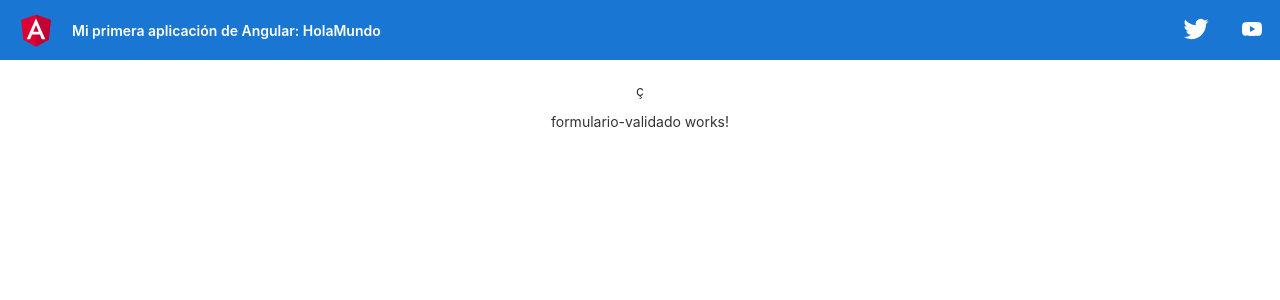
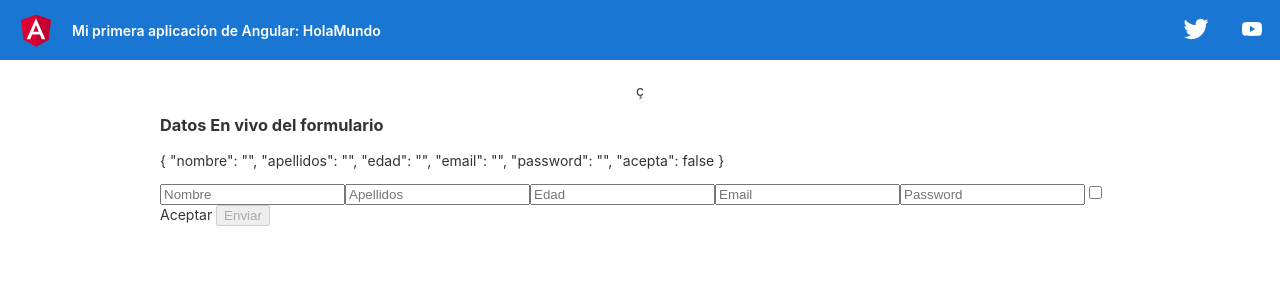
Before and after one commit to ericaarenas/ob-angular, an Angular app in the folder HolaMundo/: page / in a window 1280 px wide. Shown: the top 300 px of the page. Built offline with nearby package versions, Linux system fonts and the light colour scheme.

Commit message:
using validators

```diff
--- a/HolaMundo/src/app/components/forms/formulario-validado/formulario-validado.component.html
+++ b/HolaMundo/src/app/components/forms/formulario-validado/formulario-validado.component.html
@@ -1 +1,46 @@
-<p>formulario-validado works!</p>
+<form [formGroup]="miFormularioValidado" (submit)="enviarFormulario()">
+
+    <h3>Datos En vivo del formulario</h3>
+    <p>{{ miFormularioValidado.value | json }}</p>
+<!-- campos de formulario + mensajes de error de validación -->
+<input placeholder="Nombre" formControlName="nombre">
+<div *ngIf="miFormularioValidado.get('nombre')?.errors?.['required'] && miFormularioValidado.get('nombre')?.touched">
+    <p [ngStyle]="{color: 'tomato'}">El campo Nombre es obligatorio</p>
+</div>
+
+<input placeholder="Apellidos" formControlName="apellidos">
+
+<input type="number" placeholder="Edad" formControlName="edad">
+<div *ngIf="miFormularioValidado.get('edad')?.errors?.['required'] && miFormularioValidado.get('edad')?.touched">
+    <p [ngStyle]="{color: 'tomato'}">El campo Edad es obligatorio</p>
+</div>
+<div *ngIf="miFormularioValidado.get('edad')?.errors?.['min'] && miFormularioValidado.get('edad')?.touched">
+    <p [ngStyle]="{color: 'tomato'}">El campo Edad no puede ser inferior a 18. No te puedes registrar con {{miFormularioValidado.get('edad')?.errors?.['min'].actual}} años</p>
+</div>
+<div *ngIf="miFormularioValidado.get('edad')?.errors?.['max'] && miFormularioValidado.get('edad')?.touched">
+    <p [ngStyle]="{color: 'tomato'}">El campo Edad no puede ser superior a 99. No te puedes registrar con {{miFormularioValidado.get('edad')?.errors?.['max'].actual}} años</p>
+</div>
+
+<input placeholder="Email" formControlName="email">
+<div *ngIf="miFormularioValidado.get('email')?.errors?.['required'] && miFormularioValidado.get('email')?.touched">
+    <p [ngStyle]="{color: 'tomato'}">El campo Email es obligatorio</p>
+</div>
+<div *ngIf="miFormularioValidado.get('email')?.errors?.['email'] && miFormularioValidado.get('email')?.touched">
+    <p [ngStyle]="{color: 'tomato'}">El formato del email no es correcto</p>
+</div>
+
+<input type="password" placeholder="Password" formControlName="password">
+<div *ngIf="miFormularioValidado.get('password')?.errors?.['required'] && miFormularioValidado.get('password')?.touched">
+    <p [ngStyle]="{color: 'tomato'}">El campo password es obligatorio</p>
+</div>
+<div *ngIf="miFormularioValidado.get('password')?.errors?.['pattern'] && miFormularioValidado.get('password')?.touched">
+    <p [ngStyle]="{color: 'tomato'}">El formato no es válido</p>
+</div>
+<!-- Acepta -->
+<input type="checkbox" formControlName="acepta">Aceptar
+<div *ngIf="miFormularioValidado.get('acepta')?.errors?.['requiredTrue'] && miFormularioValidado.get('acepta')?.touched">
+    <p [ngStyle]="{color: 'tomato'}">Debes aceptar los términos</p>
+</div>
+
+    <button type="submit" [disabled]="miFormularioValidado.invalid">Enviar</button>
+</form>
--- a/HolaMundo/src/app/components/forms/formulario-validado/formulario-validado.component.ts
+++ b/HolaMundo/src/app/components/forms/formulario-validado/formulario-validado.component.ts
@@ -14,6 +14,7 @@ export class FormularioValidadoComponent implements OnInit {
 
   ngOnInit(): void {
     this.miFormularioValidado = this.formBuilder.group({
+
       nombre: ['', Validators.required], //campo obligatrio
       apellidos: '',
       edad: ['', Validators.compose([Validators.required, Validators.min(18), Validators.max(99)])],
@@ -46,4 +47,10 @@ export class FormularioValidadoComponent implements OnInit {
   }
 
   //metodo de submit del formulario
+  enviarFormulario() {
+    if(this.miFormularioValidado.valid) {
+      console.table(this.miFormularioValidado.value)
+      this.miFormularioValidado.reset()
+    }
+  }
 }
```
